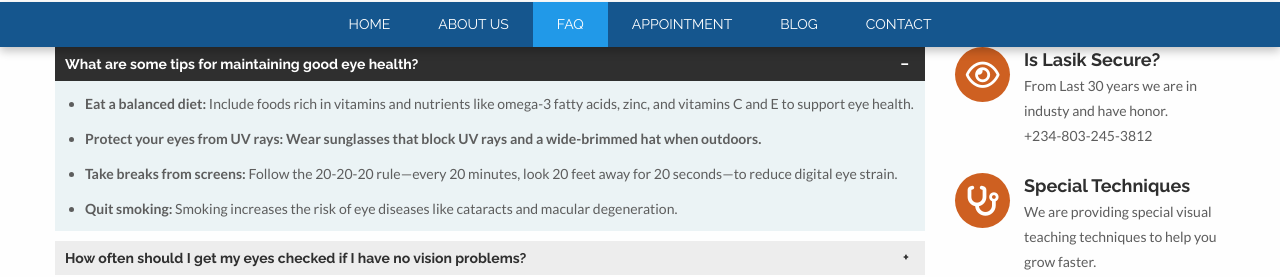
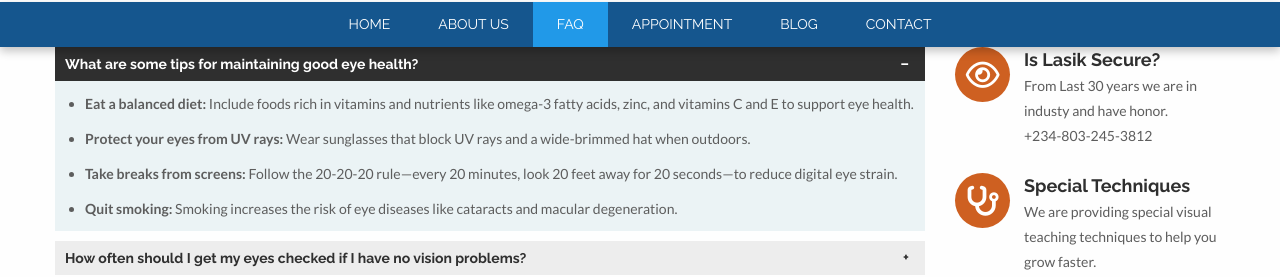
Before and after one commit to Charles080/C2U-WEB-TECH, a plain HTML site: page faq.html in a window 1280 px wide. Shown: the part 141-418 px from the top of the page. Drawn offline with Linux system fonts and the light colour scheme.

Commit message:
Update faq.html

```diff
--- a/faq.html
+++ b/faq.html
@@ -129,7 +129,7 @@
 <div class="accordion-content" data-tab-content="">
 <ul>
     <li><b>Eat a balanced diet: </b>Include foods rich in vitamins and nutrients like omega-3 fatty acids, zinc, and vitamins C and E to support eye health.</li>
-    <li><b>Protect your eyes from UV rays: Wear sunglasses that block UV rays and a wide-brimmed hat when outdoors.</b></li>
+    <li><b>Protect your eyes from UV rays: </b>Wear sunglasses that block UV rays and a wide-brimmed hat when outdoors.</li>
     <li><b>Take breaks from screens:</b> Follow the 20-20-20 rule—every 20 minutes, look 20 feet away for 20 seconds—to reduce digital eye strain.</li>
     <li><b>Quit smoking: </b>Smoking increases the risk of eye diseases like cataracts and macular degeneration.</li>
 </ul>
```
